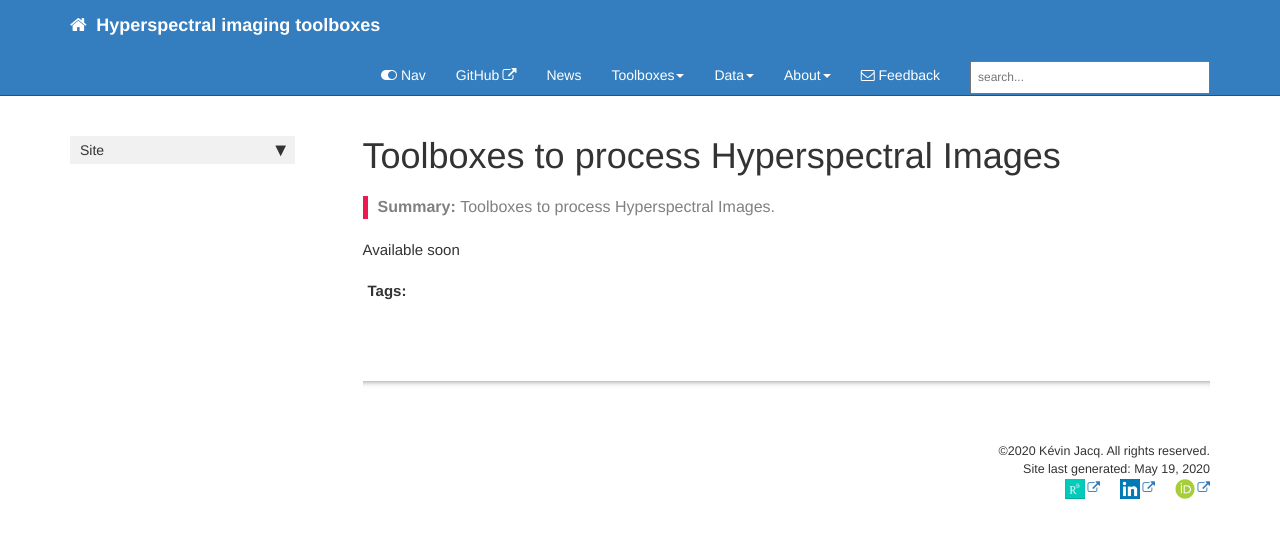
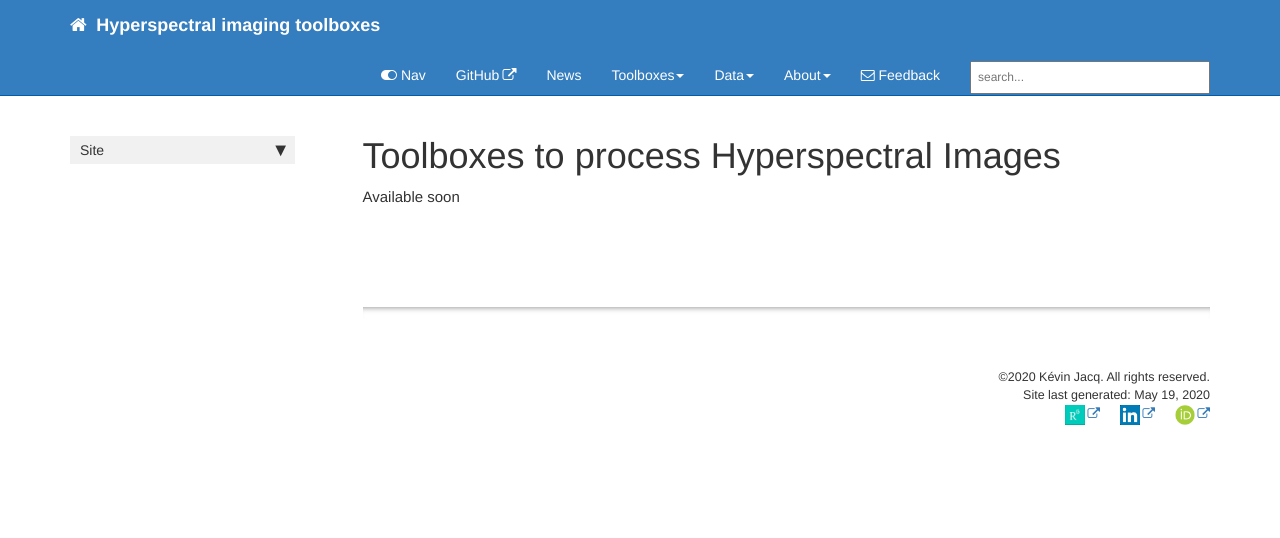
Before and after one commit to JacqKevin/JacqKevin.github.io, a Jekyll site: the page built from index.md, in a window 1280 px wide. Shown: the top 538 px of the page. Built offline with Jekyll 4.4.1, drawn with Linux system fonts in a browser that asks for light colours; comment, search, counter and statistics services are not loaded; some of the changed lines change nothing that is shown.

Commit message:
Update index.md

```diff
--- a/index.md
+++ b/index.md
@@ -1,8 +1,8 @@
 ---
 title: "Toolboxes to process Hyperspectral Images"
 keywords: sample homepage
-tags: [home]
+#tags: [home]
 permalink: index.html
-summary: Toolboxes to process Hyperspectral Images.
+#summary: Toolboxes to process Hyperspectral Images.
 ---
 Available soon
```
